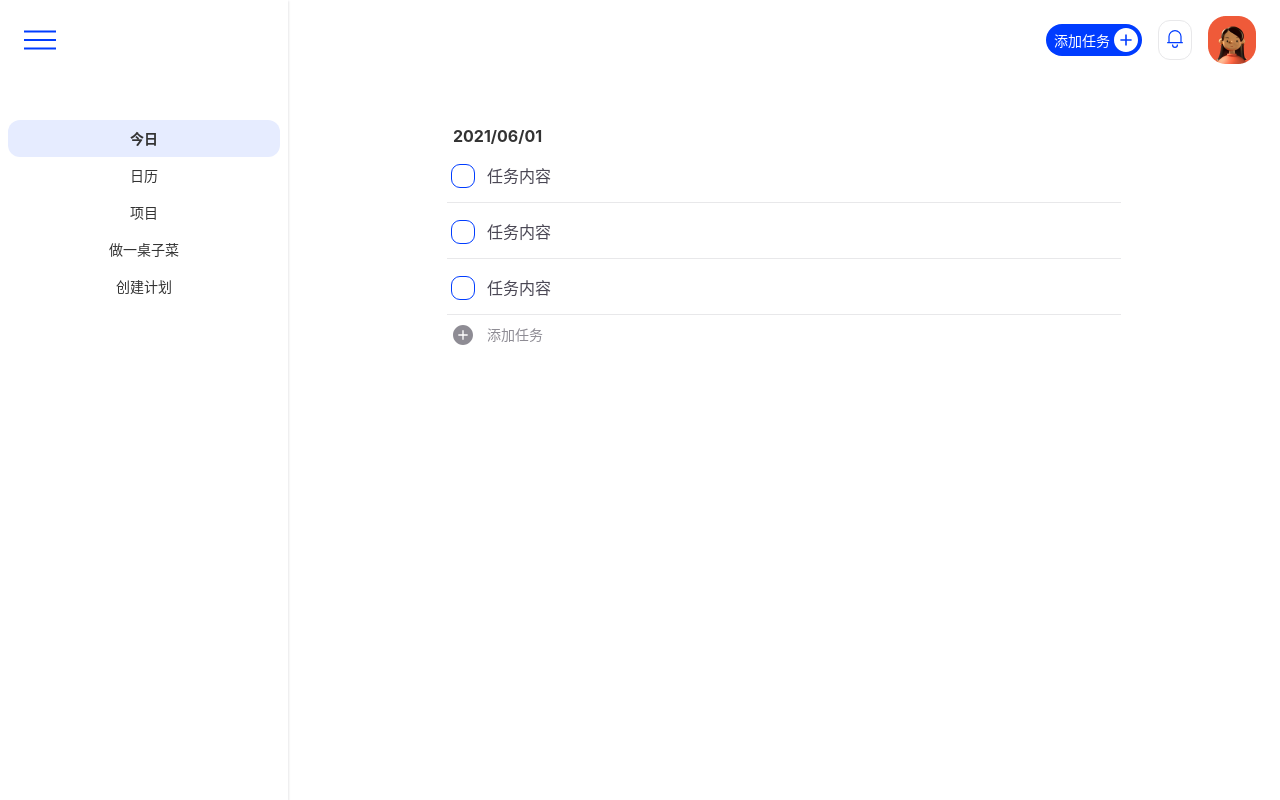
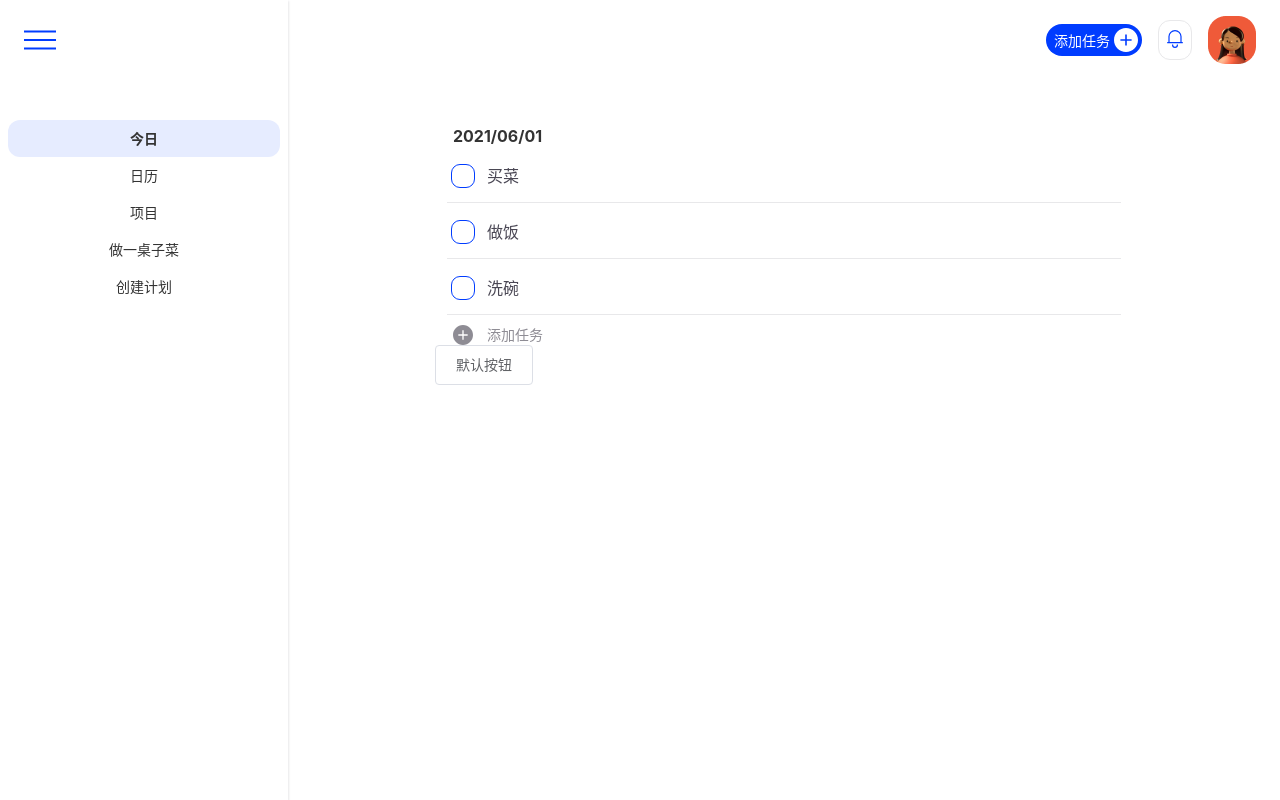
Before and after one commit to chenyulian/Vue-ToDo, a Vue app: page /#/today in a window 1280 px wide. Built offline with nearby package versions, Linux system fonts and the light colour scheme; a web font is replaced by a local one.

Commit message:
引入element-ui 添加自定义类型 Task

```diff
--- a/babel.config.js
+++ b/babel.config.js
@@ -1,5 +1,13 @@
 module.exports = {
-  presets: [
-    '@vue/cli-plugin-babel/preset'
-  ]
-}
+  presets: ["@vue/cli-plugin-babel/preset"],
+  // presets: [["es2015", { modules: false }]],
+  plugins: [
+    [
+      "component",
+      {
+        libraryName: "element-ui",
+        styleLibraryName: "theme-chalk",
+      },
+    ],
+  ],
+};
--- a/package.json
+++ b/package.json
@@ -9,7 +9,9 @@
     "lint": "vue-cli-service lint"
   },
   "dependencies": {
+    "babel-preset-es2015": "^6.24.1",
     "core-js": "^3.6.5",
+    "element-ui": "^2.15.2",
     "fonts.css": "^2.0.0",
     "register-service-worker": "^1.7.1",
     "vue": "^2.6.11",
@@ -32,6 +34,7 @@
     "@vue/cli-service": "^4.5.0",
     "@vue/eslint-config-typescript": "^7.0.0",
     "@vue/test-utils": "^1.0.3",
+    "babel-plugin-component": "^1.1.1",
     "eslint": "^6.7.2",
     "eslint-plugin-vue": "^6.2.2",
     "lint-staged": "^9.5.0",
--- a/src/components/TaskListItem.vue
+++ b/src/components/TaskListItem.vue
@@ -4,7 +4,7 @@
             <div class="check_box_circle">
                 <Icon name="tick" class="tick" />
             </div>
-            <div class="task_content">任务内容</div>
+            <div class="task_content">{{content}}</div>
         </div>
         <hr />
     </div>
@@ -13,10 +13,13 @@
 <script lang="ts">
     import Vue from "vue";
     import Component from "vue-class-component";
+import { Prop } from "vue-property-decorator";
 
     @Component
     export default class TaskListItem extends Vue{
 
+        @Prop({required: true})
+        content!: string
     }
 </script>
 
--- a/src/main.ts
+++ b/src/main.ts
@@ -6,11 +6,14 @@ import store from './store';
 import Nav from './components/Nav.vue';
 import Sidebar from './components/Sidebar.vue';
 import Icon from './components/Icon.vue';
+import { Button, Select } from 'element-ui';
 
 Vue.config.productionTip = false;
 Vue.component('Nav', Nav);
 Vue.component('Sidebar', Sidebar);
 Vue.component('Icon', Icon);
+Vue.component(Button.name, Button);
+Vue.component(Select.name, Select);
 
 new Vue({
   router,
--- a/src/views/Today.vue
+++ b/src/views/Today.vue
@@ -4,16 +4,17 @@
         <div class="task_list">
             <ul>
                 <li>
-                    <TaskListItem />
+                    <TaskListItem content = "买菜" />
                 </li>
-                <li><TaskListItem /></li>
-                <li><TaskListItem /></li>
+                <li><TaskListItem content = "做饭" /></li>
+                <li><TaskListItem content = "洗碗"/></li>
             </ul>
         </div>
         <div class="add_task_container">
             <Icon name="plus-circle" class="plus-circle" />
             <div class="add_task_button">添加任务</div>
         </div>
+        <el-button>默认按钮</el-button>
     </div>
 </template>
 
```
Also changed, not shown: src/custom.d.ts (added, +16 -0 lines), 2 other files (tests, documents, lock files or other folders).
